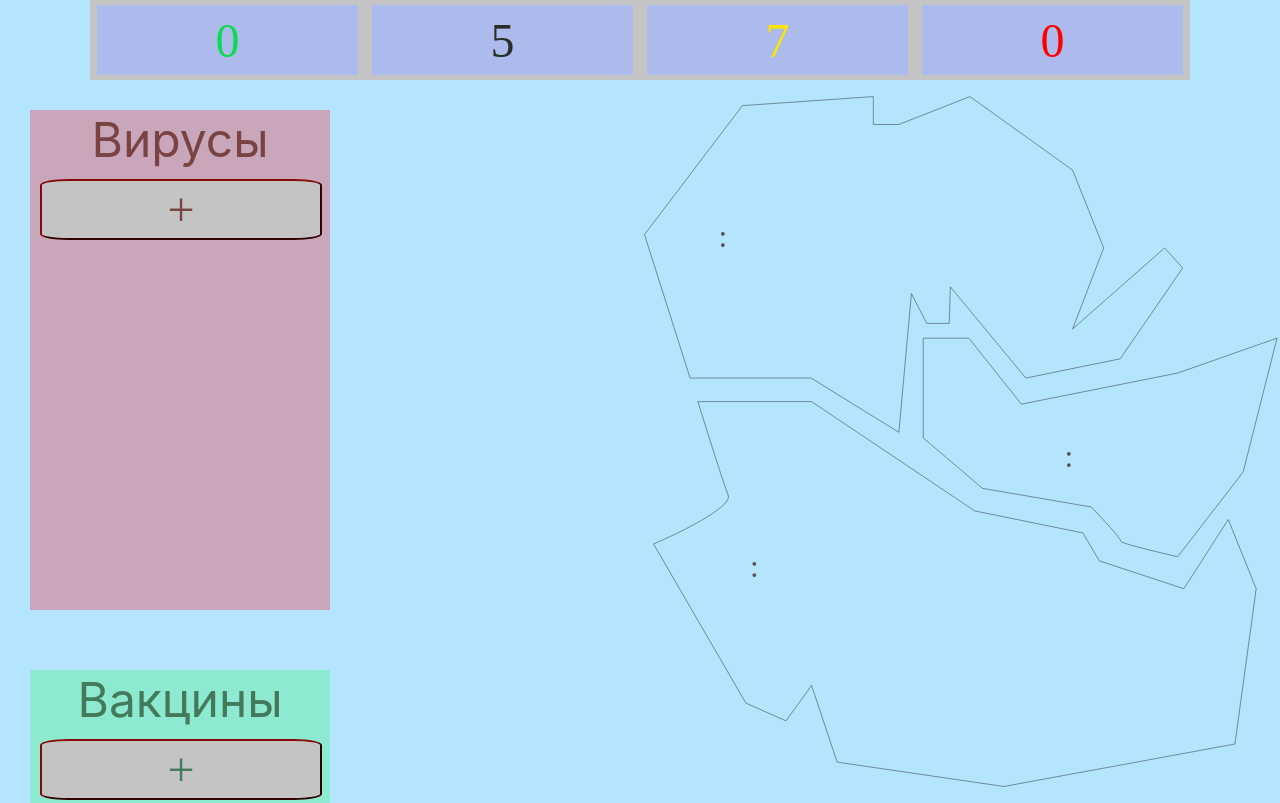
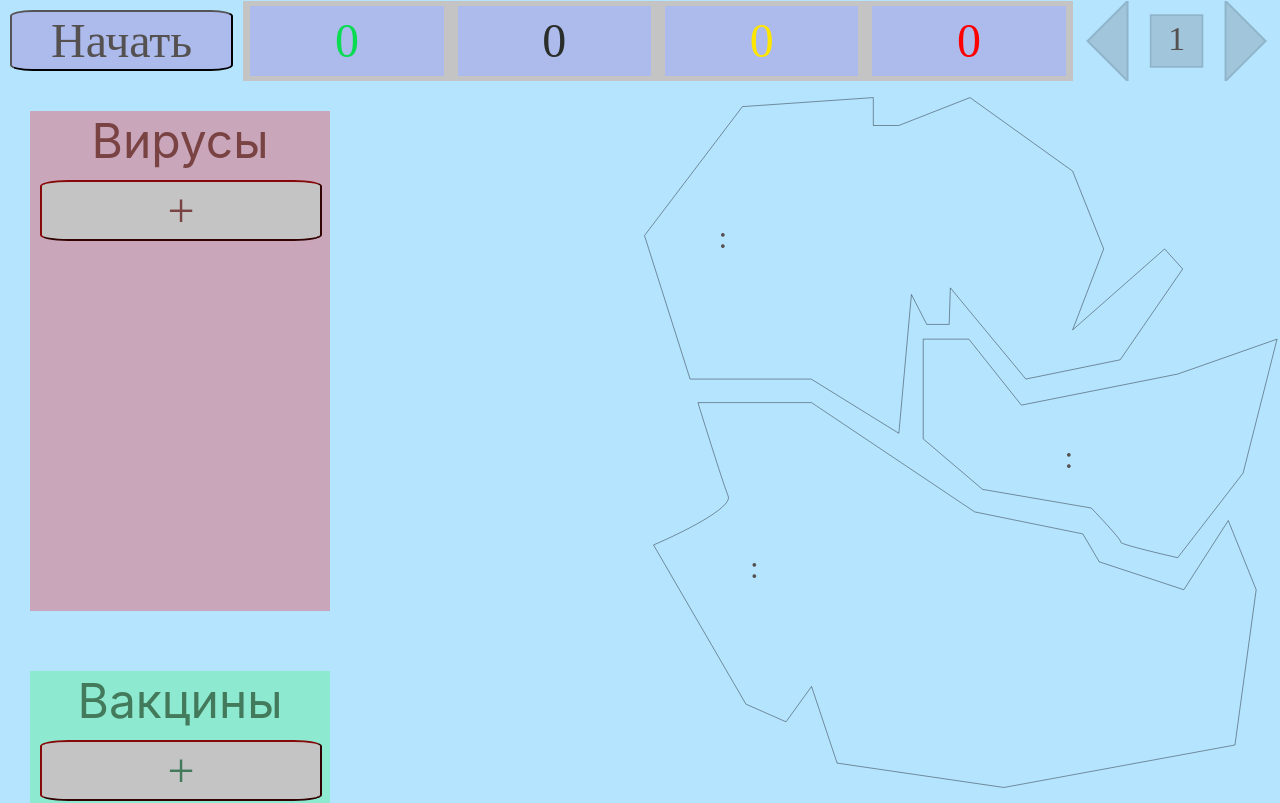
Before and after one commit to Kurtlike/ISDB_course_front, a React (Create React App) app: page / in a window 1280 px wide. Shown: the top 803 px of the page. Built offline with nearby package versions, Linux system fonts and the light colour scheme; no server answers; a web font is replaced by a local one.

Commit message:
add speed buttons

```diff
--- a/src/components/HeaderStatistics.js
+++ b/src/components/HeaderStatistics.js
@@ -7,22 +7,69 @@ class HeaderStatistics extends React.Component{
         super(props);
         this.state = {
             vaccinated: 0,
-            regular: 5,
-            infected: 7,
-            died: 0
+            regular: 0,
+            infected: 0,
+            died: 0,
+            speed: 1
         }
+        this.speedUp=this.speedUp.bind(this);
+        this.speedDown=this.speedDown.bind(this);
+        this.stop=this.stop.bind(this);
     }
     componentDidMount() {
         this.interval = setInterval(()=>  getStatistic(this),1000);
     }
+    speedUp(){
+        let speed = this.state.speed + 1;
+        if(speed <= 5){
+            this.setState({
+                speed: speed
+            })
+            speedChange(speed);
+        }
+    }
+    speedDown(){
+        let speed = this.state.speed - 1;
+        if(speed >= 0){
+            this.setState({
+                speed: speed
+            })
+            speedChange(speed);
+        }
+    }
+    stop(){
+        if(this.state.speed !== 0){
+            this.setState({
+                speed: 0
+            })
+            speedChange(0);
+        }
 
+    }
     render() {
-        return (<div id="generalStatistics" className="divContainers textContainers" >
-            <TextContainer text = {this.state.vaccinated} classN = "greenText textContainers"/>
-            <TextContainer text = {this.state.regular} classN = "regularText textContainers"/>
-            <TextContainer text = {this.state.infected} classN = "yellowText textContainers"/>
-            <TextContainer text = {this.state.died} classN = "redText textContainers"/>
-        </div>
+        return (
+            <div id="header" className="divContainers textContainers" >
+                <button className="textContainers" onClick={start}>Начать</button>
+                    <div id="generalStatistics" className="divContainers textContainers">
+                        <TextContainer text = {this.state.vaccinated} classN = "greenText textContainers"/>
+                        <TextContainer text = {this.state.regular} classN = "regularText textContainers"/>
+                        <TextContainer text = {this.state.infected} classN = "yellowText textContainers"/>
+                        <TextContainer text = {this.state.died} classN = "redText textContainers"/>
+                    </div>
+                <div id="speedButtons">
+                    <svg id="left" viewBox="0 0 40 80" xmlns="http://www.w3.org/2000/svg" fill="none" onClick={this.speedDown}>
+                        <path d="M 40 0 L 40 80 L 0 40 Z" stroke="black" strokeWidth={2} fill={"#555151"} opacity={0.2}/>
+                    </svg>
+                    <svg id="centre" viewBox="0 0 80 80" xmlns="http://www.w3.org/2000/svg" fill="none" onClick={this.stop}>
+                        <path d="M 10 10 L 10 70 L 70 70 L 70 10 Z" stroke="black" strokeWidth={2} fill={"#555151"} opacity={0.2}/>
+                        <text x="30" y="50" className="svgText">{this.state.speed}</text>
+                    </svg>
+
+                    <svg id="right" viewBox="0 0 40 80" xmlns="http://www.w3.org/2000/svg" fill="none" onClick={this.speedUp}>
+                        <path d="M 0 0 L 0 80 L 40 40 Z" stroke="black" strokeWidth={2} fill={"#555151"} opacity={0.2}/>
+                    </svg>
+                </div>
+            </div>
         );
     }
 }
@@ -45,3 +92,18 @@ function getStatistic(state) {
             }
         )
 }
+function start() {
+    fetch("http://localhost:8081/startSimulation");
+}
+function speedChange(speed){
+    fetch("http://localhost:8081/changeSpeed", {
+        method: 'POST',
+        mode: 'cors',
+        headers: {
+            'Content-Type': 'application/json;charset=utf-8'
+        },
+        body: JSON.stringify({
+           value: speed
+        })
+    });
+}
--- a/src/components/TownMap.js
+++ b/src/components/TownMap.js
@@ -21,7 +21,7 @@ class TownMap extends React.Component{
              <div className="townMap">
                  <svg viewBox="0 0 814 891" fill="none" xmlns="http://www.w3.org/2000/svg">
                      <path d="M 130.231 20.227 L 5.731 184.227 L 63.731 366.727 L 217.731 366.727 L 329.231 435.727 L 345.231 259.227 L 364.731 297.227 L 393.231 297.227 L 394.731 250.727 L 490.731 366.727 L 610.731 342.227 L 690.231 226.727 L 667.231 201.227 L 550.231 304.227 L 589.731 201.227 L 550.231 102.227 L 419.731 8.727 L 329.231 44.227 L 296.731 44.227 L 296.731 8.727 L 130.231 20.227 Z" fill={getMapFill(this.state.A0)} opacity="0.5" stroke="black"/>
-                     <path d="M 218.206 396.679 L 73.706 396.679 C 84.039 430.179 106.206 500.879 112.206 515.679 C 118.206 530.479 51.373 563.179 17.206 577.679 L 134.706 780.179 L 185.706 802.679 L 218.206 757.679 L 250.706 855.179 L 462.706 886.179 L 756.706 832.179 L 783.706 634.679 L 748.206 546.679 L 691.706 634.679 L 584.206 599.179 L 563.206 563.679 L 425.706 535.679 L 218.206 396.679 Z" fill={getMapFill(this.state.B0)}  opacity="0.5"stroke="black"/>
+                     <path d="M 218.206 396.679 L 73.706 396.679 C 84.039 430.179 106.206 500.879 112.206 515.679 C 118.206 530.479 51.373 563.179 17.206 577.679 L 134.706 780.179 L 185.706 802.679 L 218.206 757.679 L 250.706 855.179 L 462.706 886.179 L 756.706 832.179 L 783.706 634.679 L 748.206 546.679 L 691.706 634.679 L 584.206 599.179 L 563.206 563.679 L 425.706 535.679 L 218.206 396.679 Z" fill={getMapFill(this.state.B0)}  opacity="0.5" stroke="black"/>
                      <path d="M 360.235 442.837 L 360.235 315.935 L 418.283 315.935 L 485.064 399.878 L 683.865 360.375 L 810.235 315.935 L 767.084 486.29 L 683.865 593.935 C 659.208 588.339 610.201 576.554 611.434 574.184 C 612.667 571.813 586.947 544.227 573.934 530.731 L 435.749 507.029 L 360.235 442.837 Z" fill={getMapFill(this.state.C0)} opacity="0.5" stroke="black"/>
                      <text x="540" y="480" className="svgText">{this.state.C0.name}:</text><text x="610" y="410"  className="svgText greenSvgText">{this.state.C0.vaccinated}</text><text x="610" y="450" className="svgText regularSvgText "> {this.state.C0.regular}</text><text x="610" y="490" className="svgText yellowSvgText ">{this.state.C0.infected}</text><text  x="610" y="530" className="redSvgText svgText">{this.state.C0.died}</text>
                      <text x="140" y="620" className="svgText">{this.state.B0.name}:</text><text x="210" y="550"  className="svgText greenSvgText">{this.state.B0.vaccinated}</text><text x="210" y="590" className="svgText regularSvgText "> {this.state.B0.regular}</text><text x="210" y="630" className="svgText yellowSvgText ">{this.state.B0.infected}</text><text  x="210" y="670" className="redSvgText svgText">{this.state.B0.died}</text>
--- a/src/css/HeaderStatistics.css
+++ b/src/css/HeaderStatistics.css
@@ -1,6 +1,6 @@
 #generalStatistics{
     display: flex;
-    width: 1100px;
+    width: 100%;
     height: 80px;
     margin: auto;
     background-color: #c4c4c4;
@@ -30,3 +30,25 @@
 .yellowText{
     color: #FFE600;
 }
+#generalStatistics{
+    flex: 4;
+}
+#speedButtons{
+    flex: 1;
+    height: 80px;
+    display:flex;
+}
+#speedButtons>svg{
+    flex: 80px;
+
+}
+button{
+    color: #555151;
+    background-color: #ACBAEC;
+    flex: 1;
+    border-radius: 10%;
+    width: 30px;
+    margin: 10px 10px 10px 10px;
+    text-align: center;
+    font-size: 25px;
+}
```
